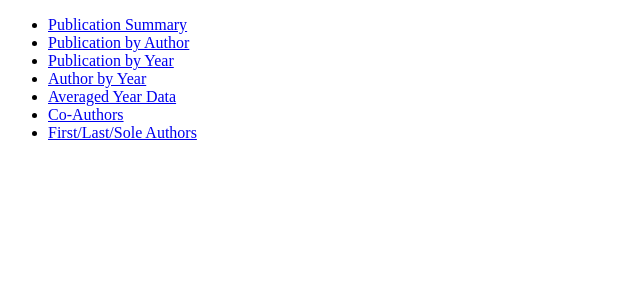
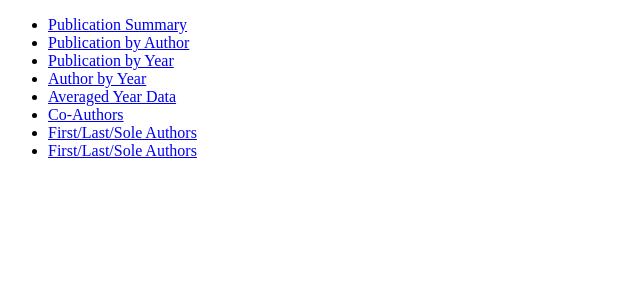
Before and after one commit to Pouya-Mohammadi-mcr/Library, a Python web app: template src/comp62521/templates/statistics.html in a window 1280 px wide. Shown: the part 98-398 px from the top of the page, without its empty margins (0-640 px from the left). Run offline with Jinja, Linux system fonts and the light colour scheme; the template is opened without the code that fills it, so the values that code supplies are empty; some libraries are stand-ins or nearby versions.

```diff
--- a/src/comp62521/templates/statistics.html
+++ b/src/comp62521/templates/statistics.html
@@ -14,5 +14,6 @@
   <li><a href="/averages">Averaged Year Data</a></li>
   <li><a href="/coauthors">Co-Authors</a></li>
   <li><a href="/authorfirstlastsole">First/Last/Sole Authors</a></li>
+  <li><a href="/authorfirstlastsole">First/Last/Sole Authors</a></li>
 </ul>
 {% endblock %}
```
